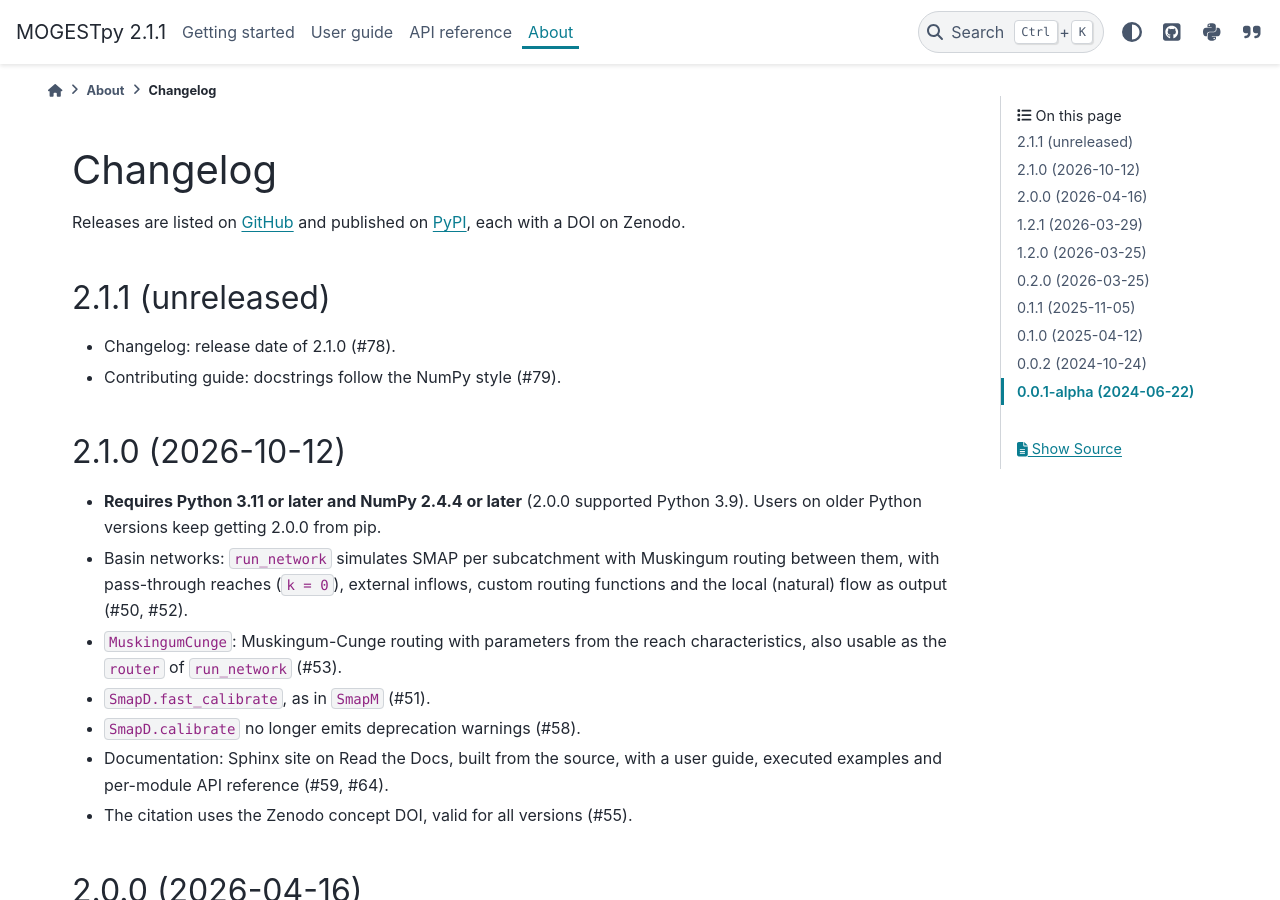
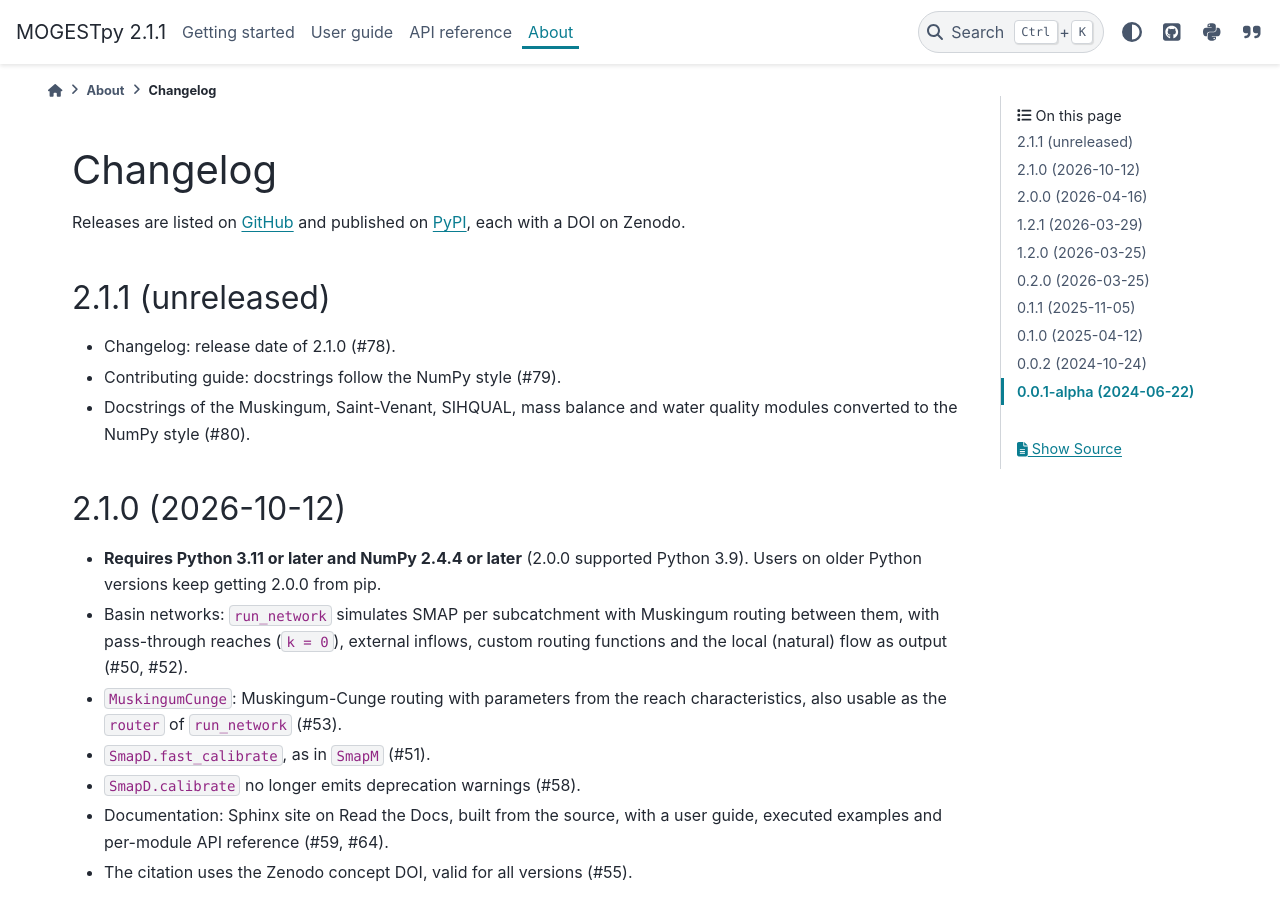
Before and after one commit to dariohhossoda/MOGESTpy, a Sphinx documentation site: the page built from docs/about/changelog.rst, in a window 1280 px wide and 900 px high. Built offline with Sphinx 7.4.7 and the PyData theme 0.15.4, drawn with Linux system fonts in a browser that asks for light colours; pages that are not in the unit, such as notebooks, are missing from menus.

Commit message:
Add docstring conversion to changelog
Co-Authored-By: Claude Opus 5.5 <noreply@anthropic.com>

```diff
--- a/docs/about/changelog.rst
+++ b/docs/about/changelog.rst
@@ -10,6 +10,8 @@ DOI on Zenodo.
 
 * Changelog: release date of 2.1.0 (#78).
 * Contributing guide: docstrings follow the NumPy style (#79).
+* Docstrings of the Muskingum, Saint-Venant, SIHQUAL, mass balance and water
+  quality modules converted to the NumPy style (#80).
 
 2.1.0 (2026-10-12)
 ------------------
```
